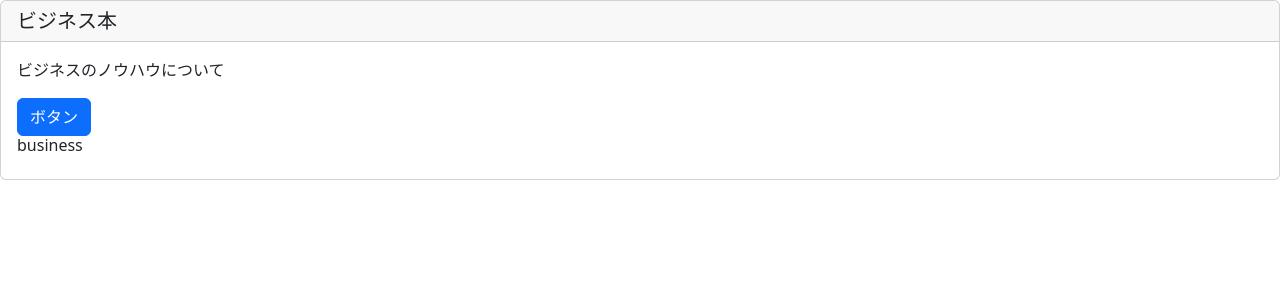
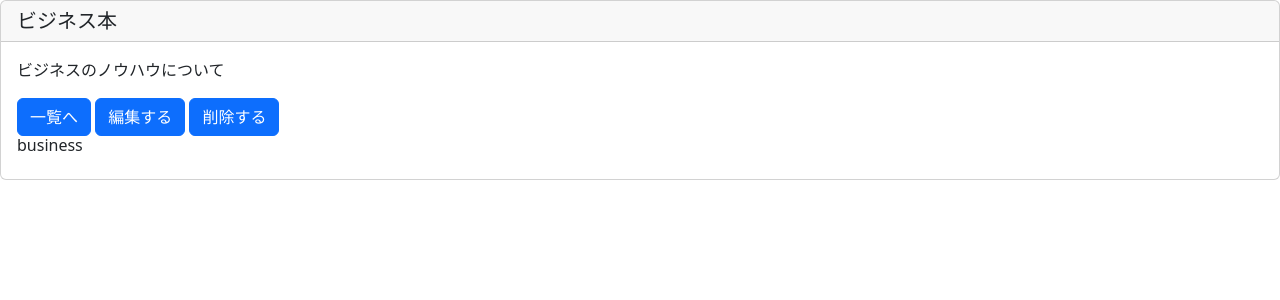
Before and after one commit to ike-burn/django_book_collection_app, a Django app: page /book/1/detail/ in a window 1280 px wide. Shown: the top 300 px of the page. Run offline with Django 3.2, Linux system fonts and the light colour scheme; data comes from the database, SQL or seed files in the repository.

Commit message:
リンクの設定

```diff
--- a/bookproject/book/templates/book/book_detail.html
+++ b/bookproject/book/templates/book/book_detail.html
@@ -7,7 +7,9 @@
 		<h5 class="card-header">{{ object.title }}</h5>
 		<div class="card-body">
 			<p class="card-text">{{ object.text }}</p>
-			<a href="#" class="btn btn-primary">ボタン</a>
+			<a href="{% url 'list-book' %}" class="btn btn-primary">一覧へ</a>
+			<a href="{% url 'update-book' object.pk %}" class="btn btn-primary">編集する</a>
+			<a href="{% url 'delete-book' object.pk %}" class="btn btn-primary">削除する</a>
 			<h6 class="card-title">{{ object.category }}</h6>
 		</div>
 	</div>
--- a/bookproject/book/templates/book/book_list.html
+++ b/bookproject/book/templates/book/book_list.html
@@ -9,6 +9,9 @@
 		<h5 class="card-header">{{ item.title }}</h5>
 		<div class="card-body">
 			<p class="card-text">{{ item.text }}</p>
+			<!-- 画面を遷移させるためのリンクを設定 -->
+			 <!-- 「urls.py」ファイルの中で「name = "detail-book"」と定義したコードに対応したURLが呼び出される -->
+			<a href="{% url 'detail-book' item.pk %}" class="btn-primary"></a>
 			<a href="#" class="btn btn-primary">Go somewhere</a>
 			<h6 class="card-title">{{ item.category }}</h6>
 		</div>
--- a/bookproject/book/views.py
+++ b/bookproject/book/views.py
@@ -33,7 +33,7 @@ class DeleteBookView(DeleteView):
     success_url = reverse_lazy('list-book')
 
 class UpdateBookView(UpdateView):
-    template_name = 'book/book_confirm_delete.html'
+    template_name = 'book/book_update.html'
     model = Book
     fields = ('title', 'text', 'category')
     success_url = reverse_lazy('list-book')
```
